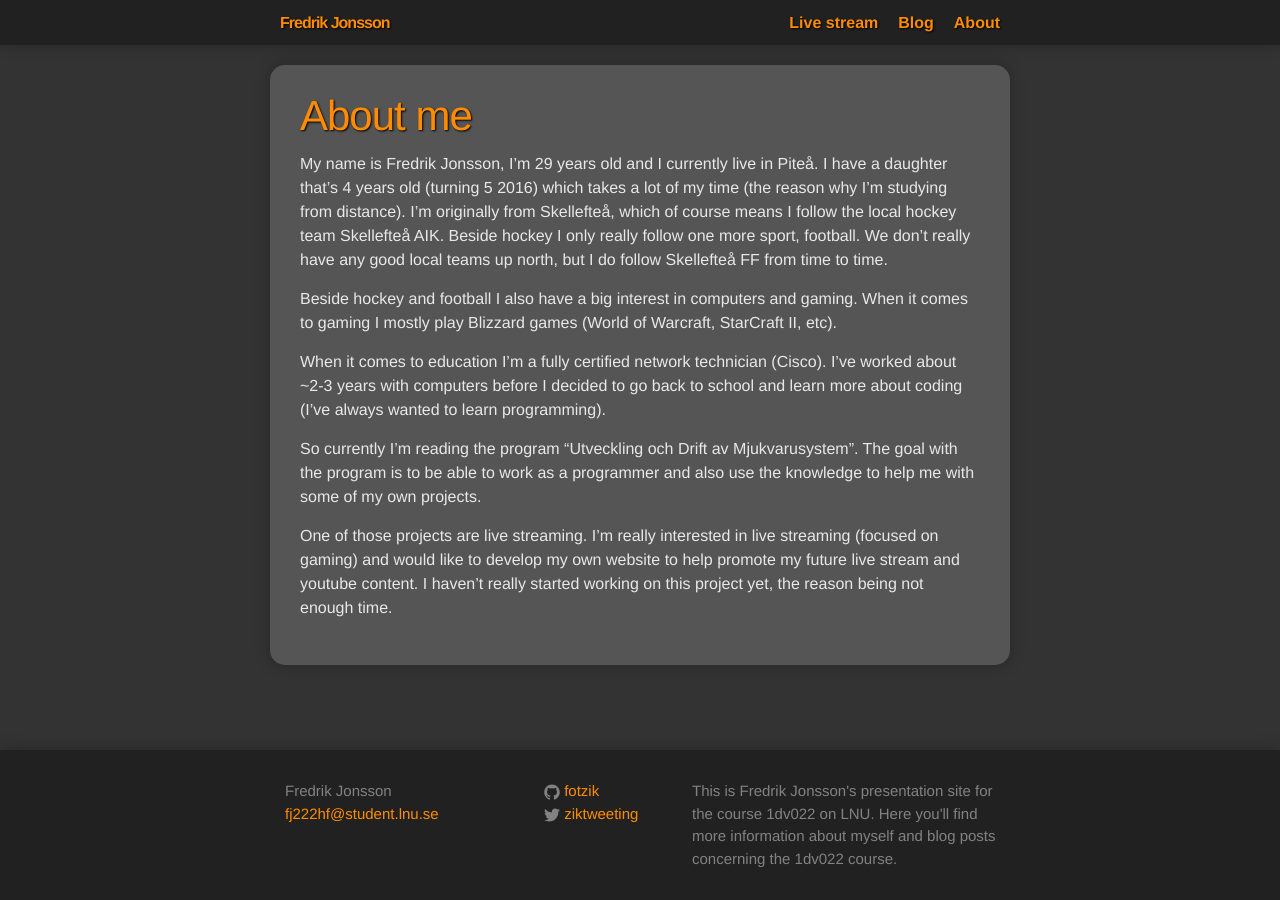
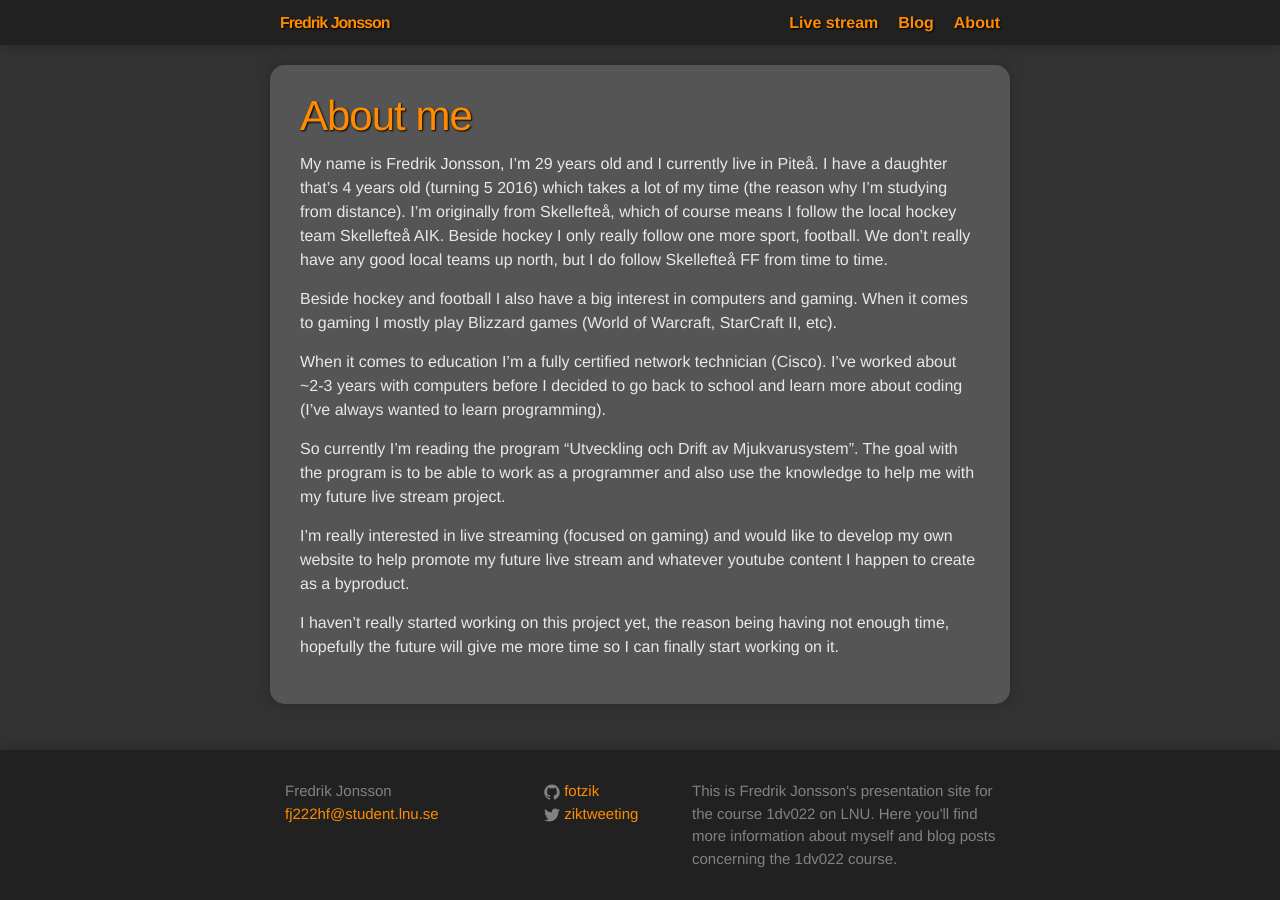
Before and after one commit to FotZik/fotzik.github.io, a Jekyll site: the page built from about.md, in a window 1280 px wide. Built offline with Jekyll 4.4.1, drawn with Linux system fonts in a browser that asks for light colours.

Commit message:
fixed some css coding for box-shadows and finished the stream integration

```diff
--- a/_includes/footer.html
+++ b/_includes/footer.html
@@ -1,4 +1,4 @@
-<footer class="site-footer">
+<footer class="site-footer box-shadow">
 
     <div class="footer-wrapper">
 
--- a/_includes/header.html
+++ b/_includes/header.html
@@ -1,4 +1,4 @@
-<header class="site-header">
+<header class="site-header box-shadow">
 
     <nav class="site-nav">
 
--- a/_layouts/default.html
+++ b/_layouts/default.html
@@ -8,7 +8,7 @@
   {% include header.html %}
 
     <div class="padding-top-bot-20 wrapper">
-      <div class="content-box">
+      <div class="content-box box-shadow">
         <div class="page-content">
 
             {{ content }}
--- a/_sass/_layout.scss
+++ b/_sass/_layout.scss
@@ -4,9 +4,6 @@
 .site-header {
     min-height: $header-height;
     background-color: $footer-grey;
-    -webkit-box-shadow: 0 0 15px 0 rgba(0, 0, 0, 0.25);
-    -moz-box-shadow:    0 0 15px 0 rgba(0, 0, 0, 0.25);
-    box-shadow:         0 0 15px 0 rgba(0, 0, 0, 0.25);
 
     // Positioning context for the mobile navigation icon
     position: relative;
@@ -115,9 +112,6 @@
  */
 .site-footer {
     padding: $spacing-unit 0;
-    -webkit-box-shadow: 0 0 15px 0 rgba(0, 0, 0, 0.25);
-    -moz-box-shadow:    0 0 15px 0 rgba(0, 0, 0, 0.25);
-    box-shadow:         0 0 15px 0 rgba(0, 0, 0, 0.25);
 }
 
 .footer-wrapper {
@@ -201,9 +195,6 @@
 .content-box {
     background-color: #555555;
     border-radius: 15px;
-    -webkit-box-shadow: 0 0 15px 0 rgba(0, 0, 0, 0.25);
-    -moz-box-shadow:    0 0 15px 0 rgba(0, 0, 0, 0.25);
-    box-shadow:         0 0 15px 0 rgba(0, 0, 0, 0.25);
 }
 
 .page-content {
@@ -285,3 +276,13 @@
         }
     }
 }
+
+/**
+ * Live stream
+ */
+
+.box-shadow {
+    -webkit-box-shadow: 0 0 15px 0 rgba(0, 0, 0, 0.25);
+    -moz-box-shadow:    0 0 15px 0 rgba(0, 0, 0, 0.25);
+    box-shadow:         0 0 15px 0 rgba(0, 0, 0, 0.25);
+}
--- a/about.md
+++ b/about.md
@@ -19,8 +19,10 @@
 before I decided to go back to school and learn more about coding (I've always wanted to learn programming).
 
 So currently I'm reading the program "Utveckling och Drift av Mjukvarusystem". The goal with the program is to be able
-to work as a programmer and also use the knowledge to help me with some of my own projects.
+to work as a programmer and also use the knowledge to help me with my future live stream project.
 
-One of those projects are live streaming. I'm really interested in live streaming (focused on gaming) and would like
-to develop my own website to help promote my future live stream and youtube content. I haven't really started working
-on this project yet, the reason being not enough time.
+I'm really interested in live streaming (focused on gaming) and would like to develop my own website to help promote
+my future live stream and whatever youtube content I happen to create as a byproduct.
+
+I haven't really started working on this project yet, the reason being having not enough time, hopefully the future
+will give me more time so I can finally start working on it.
```
Also changed, not shown: livestream.md (+2 -2 lines).
